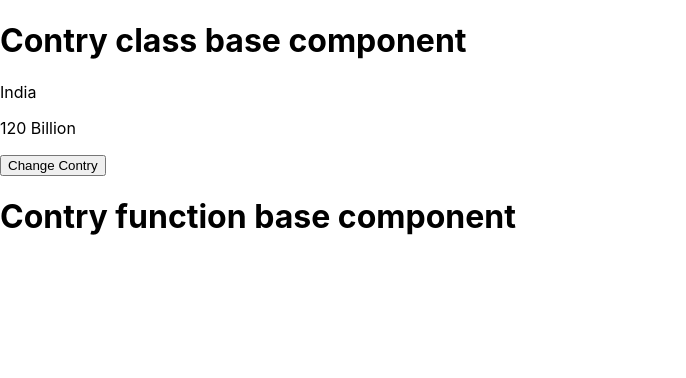
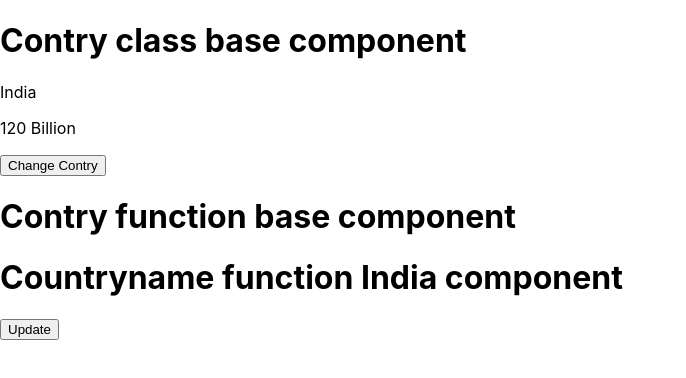
Before and after one commit to godhaniaesha/firstapp1, a React (Create React App) app: page / in a window 1280 px wide. Shown: the top 378 px of the page, without its empty margins (0-686 px from the left). Built offline with nearby package versions, Linux system fonts and the light colour scheme.

Commit message:
function base

```diff
--- a/src/container/Contry/Contry.js
+++ b/src/container/Contry/Contry.js
@@ -17,9 +17,7 @@ export default class Contry extends Component {
             countryname : 'Canada',
             population: '80 Billion'
         })
-
     }
-
 
   render() {
     return (
--- a/src/container/ContryFun/ContryFun.js
+++ b/src/container/ContryFun/ContryFun.js
@@ -1,10 +1,21 @@
 import React from 'react';
+import { useState } from 'react';
 
-// hook
+// sc = rfc
+//  function base component
+// hook usestata
 const ContryFun = () => {
+    const [contry, setContry] = useState('India')
+    function handleClick() {
+
+        setContry('Canada');
+      }
+
     return (
         <div>
-            <h1>Contry function base component  </h1>
+            <h1>Contry function base component </h1>
+            <h1>Countryname function {contry} component </h1>
+            <button onClick={handleClick}>Update</button>
         </div>
     );
 };
```
